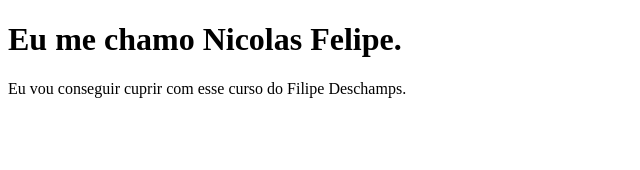
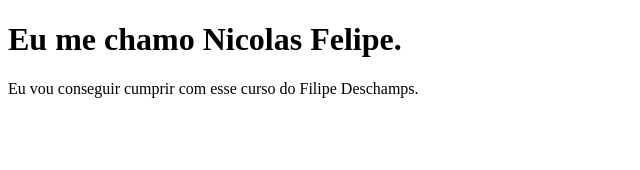
Before and after one commit to nicolasQuack/tabnews, a Next.js app: page / in a window 1280 px wide. Shown: the top 170 px of the page, without its empty margins (0-640 px from the left). Built offline with nearby package versions, Linux system fonts and the light colour scheme.

Commit message:
fix(pages/): fix spelling mistake in first paragraph;

```diff
--- a/pages/index.js
+++ b/pages/index.js
@@ -2,7 +2,7 @@ function Home() {
   return (
     <>
       <h1>Eu me chamo Nicolas Felipe.</h1>
-      <p>Eu vou conseguir cuprir com esse curso do Filipe Deschamps.</p>
+      <p>Eu vou conseguir cumprir com esse curso do Filipe Deschamps.</p>
     </>
   );
 }
```
